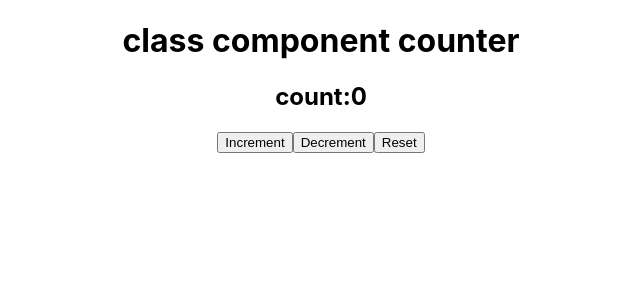
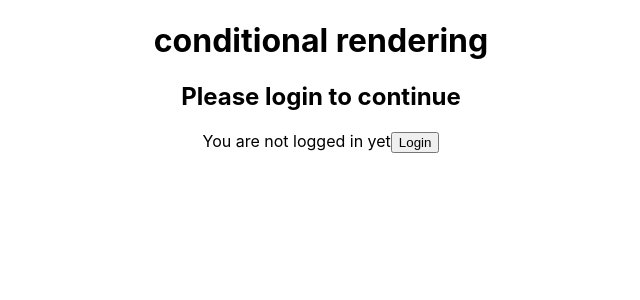
Before and after one commit to nirajbhayera4/React, a React (Create React App) app in the folder hello/: page / in a window 1280 px wide. Shown: the top 300 px of the page, without its empty margins (319-959 px from the left). Built offline with nearby package versions, Linux system fonts and the light colour scheme.

Commit message:
Add Practice6 conditional rendering
This change adds a new Practice6 component demonstrating conditional rendering for logged-in and logged-out states, and updates App.js to render it.

```diff
--- a/hello/src/App.js
+++ b/hello/src/App.js
@@ -16,12 +16,14 @@ import Practice2 from './components/practice2'
 import Practice3 from './components/Practice3'
 import Practice4 from './components/Practice4'
 import Practice5 from './components/Practice5'
+import Practice6 from './components/Practice6'
+
 
 function App() {
   return (
     <div className="App">
 
-      <Practice5/>
+      <Practice6/>
 
 
 
--- /dev/null
+++ b/hello/src/components/Practice6.js
@@ -0,0 +1,38 @@
+import React ,{useState} from 'react'
+
+function Practice6() {
+
+    const [isLoggedin, setIsLoggedin] = useState(false);
+
+    function handleLogin(){
+        setIsLoggedin(true);
+    }
+
+    function handleLogout(){
+        setIsLoggedin(false);
+    }
+  return (
+    <div>
+        <h1>conditional rendering </h1>
+
+        {isLoggedin ? (
+
+            <div>
+                <h2>Welcome back , niraj!</h2>
+                <p>You are logged in successfully
+                    <button onClick={handleLogout}>Logout</button>
+                </p>
+            </div>
+        ) : (
+            <div>
+                <h2>Please login to continue</h2>
+                <p>You are not logged in yet
+                    <button onClick={handleLogin}>Login</button>
+                </p>
+            </div>
+        )}
+    </div>
+  )
+}
+
+export default Practice6
```
